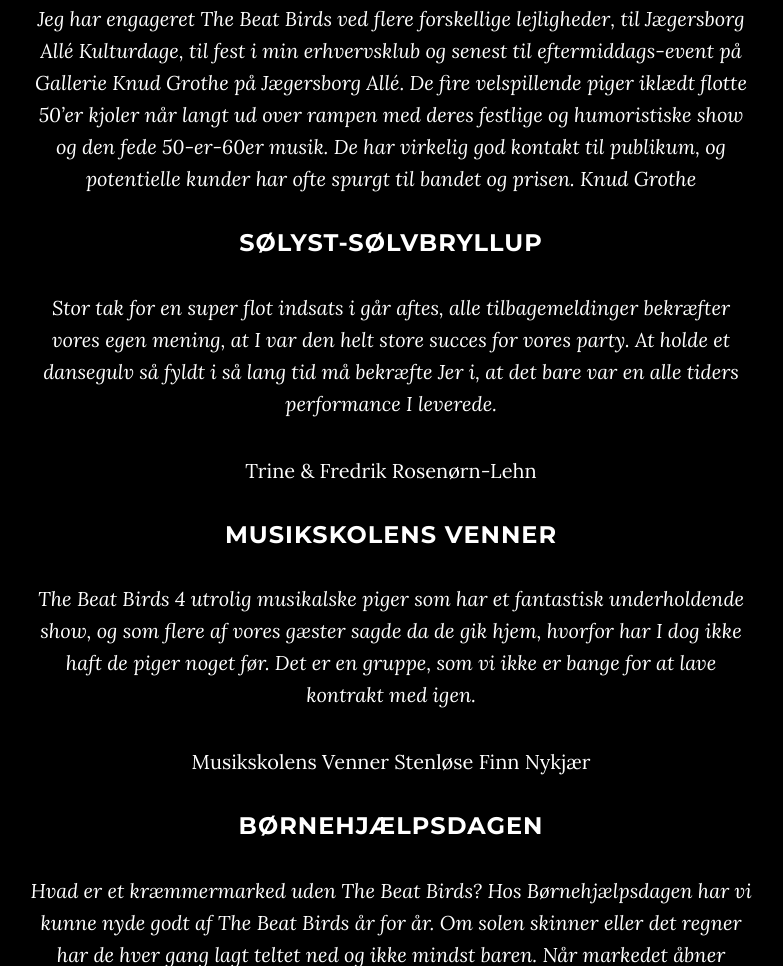
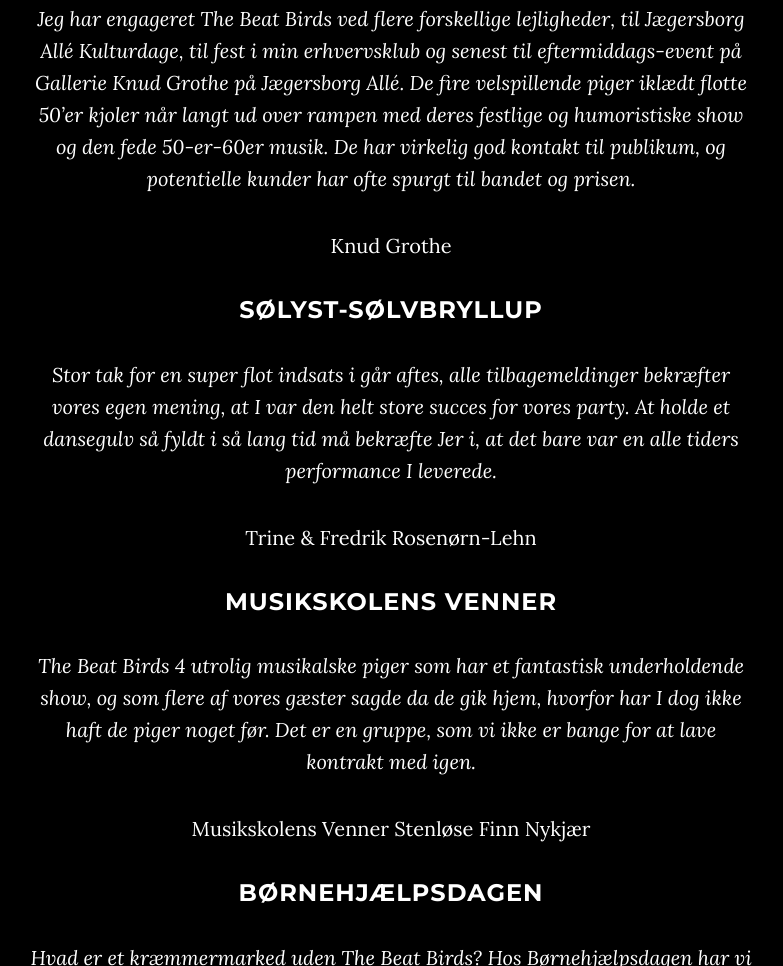
Before and after one commit to madsfreek/beatbirds, a website: page index.html in a window 1280 px wide. Shown: the part 2582-3548 px from the top of the page, without its empty margins (249-1032 px from the left). Drawn offline with nearby package versions, Linux system fonts and the light colour scheme.

Commit message:
fixed Knud Grothe

```diff
--- a/index.html
+++ b/index.html
@@ -138,7 +138,7 @@
 <h3>Gallerie Knud Grothe</h3>
 <p style="font-style: italic">
 Jeg har engageret The Beat Birds ved flere forskellige lejligheder, til Jægersborg Allé Kulturdage, til fest i min erhvervsklub og senest til eftermiddags-event på Gallerie Knud Grothe på Jægersborg Allé. De fire velspillende piger iklædt flotte 50’er kjoler når langt ud over rampen med deres festlige og humoristiske show og den fede 50-er-60er musik. De har virkelig god kontakt til publikum, og potentielle kunder har ofte spurgt til bandet og prisen.
-<o>Knud Grothe
+<p>Knud Grothe
 </p>
 <h3>Sølyst-Sølvbryllup</h3>
 <p style="font-style: italic">
```
